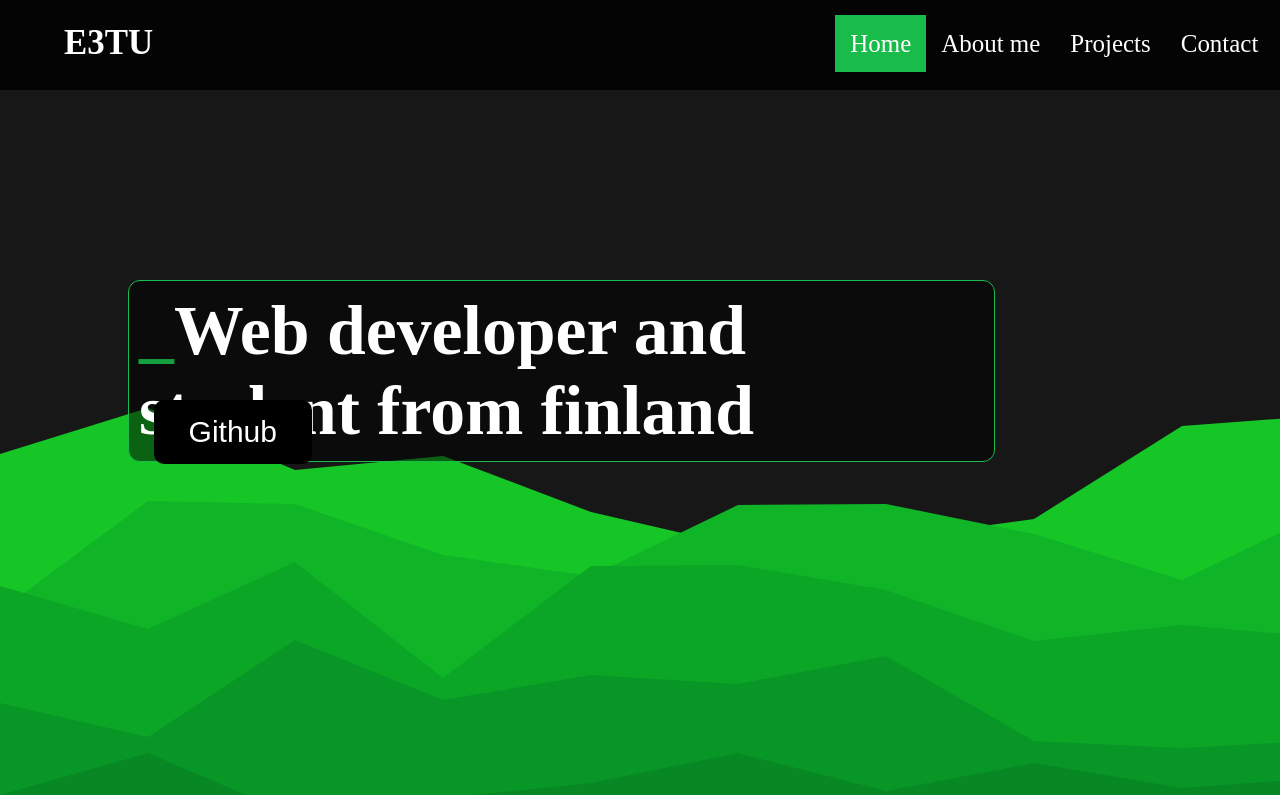
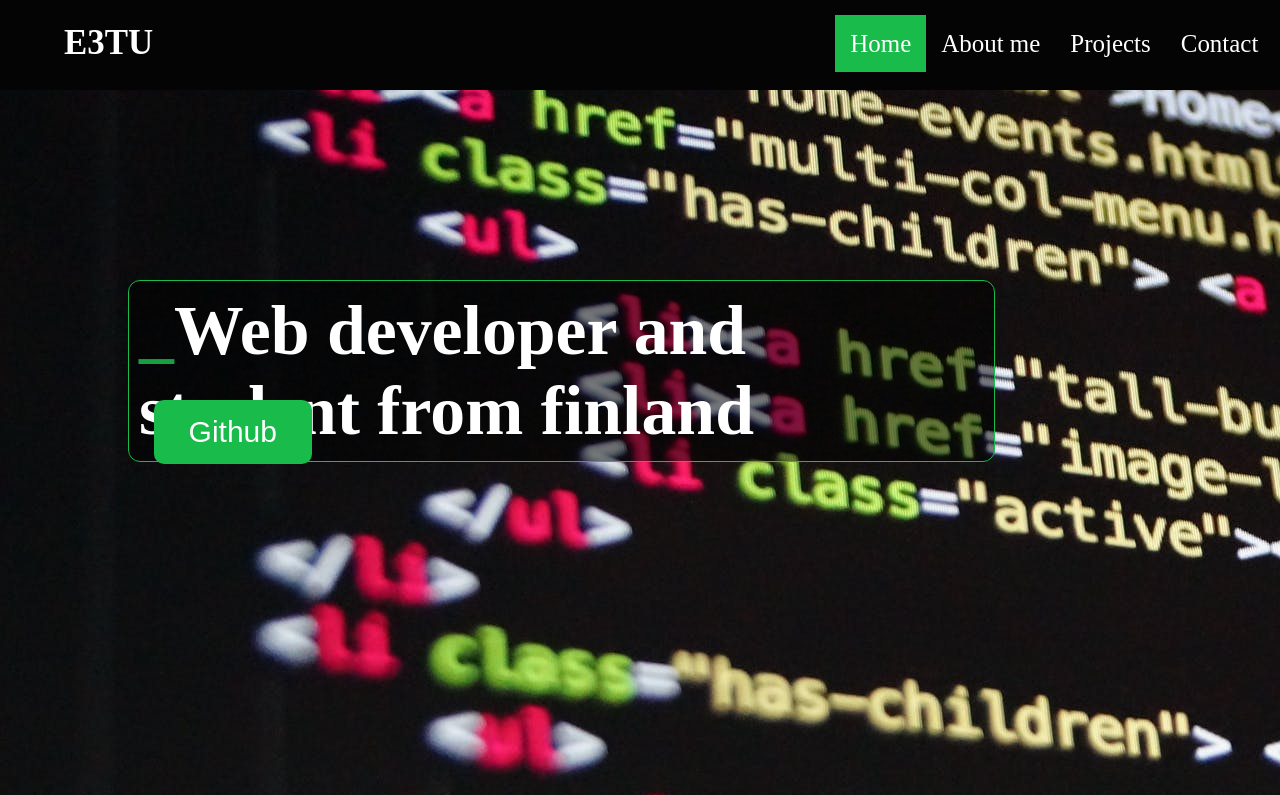
Before and after one commit to akirataguchi115/e3tu.github.io, a plain HTML site: page index.html in a window 1280 px wide. Shown: the top 795 px of the page. Drawn offline with nearby package versions, Linux system fonts and the light colour scheme.

Commit message:
changed background

```diff
--- a/style.css
+++ b/style.css
@@ -60,7 +60,7 @@ body{
     left: 5%;
 }
 #background1{
-    background: url(images/layered-peaks-haikei.svg);
+    background: url(images/coding.png);
     position: relative;
     background-color: #101010;
     width: 100%;
@@ -93,9 +93,9 @@ body{
     left: 12%;
     padding: 15px 35px 15px 35px;
     font-size: 30px;
-    background-color: #000;
+    background-color: #19bb4a;
     border: none;
-    color: white;
+    color: #fff;
     font-family: 'Anton', sans-serif;
     border-radius: 10px;
     text-decoration: none;
```
